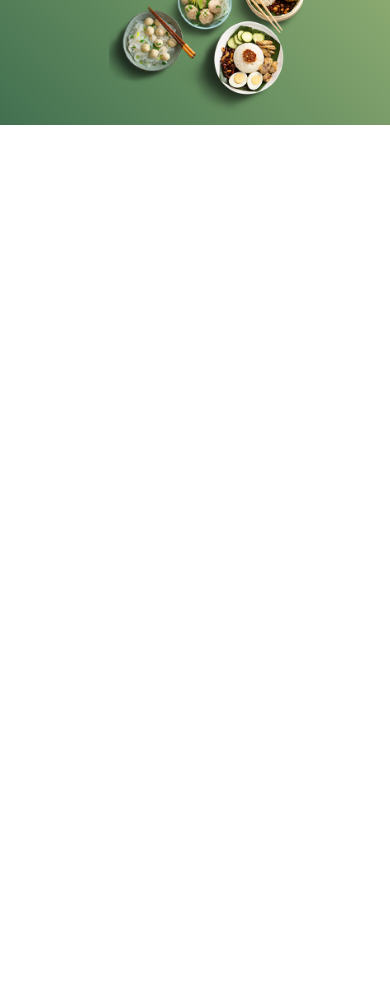
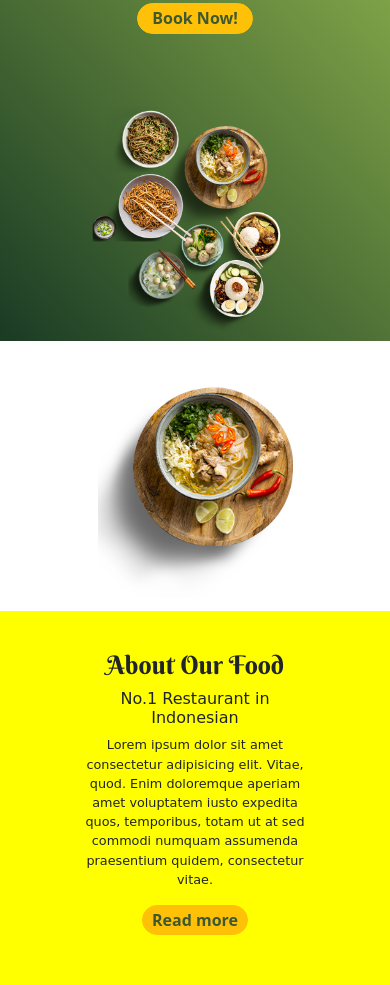
Before and after one commit to JaiiSingh/Indonesian_Cuisine, a plain HTML site: page index.html in a window 390 px wide. Shown: the part 394-1379 px from the top of the page. Before the commit the page ends 844 px from the top, so only its background shows below. Drawn offline with nearby package versions, Linux system fonts and the light colour scheme; a web font is replaced by a local one.

Commit message:
about-section

```diff
--- a/css/style.css
+++ b/css/style.css
@@ -26,8 +26,7 @@ Home Section
 
 */
 #Home{
-    background-image:  linear-gradient(47deg,#427050,#b7cd85);
-
+    background-image: linear-gradient(47deg,#1a3b24,#aacf57);
     text-align: center;
 }
 .bg-vector{
@@ -35,7 +34,7 @@ Home Section
     background-size: 300px 300px ;
 }
 
-.tittle-name{
+.title-name{
     font-family: 'Berkshire Swash', cursive;
     font-size: 5.7rem;
     line-height: 43px;
@@ -43,18 +42,32 @@ Home Section
     color: white;
 
 }
-.tittle-name::first-line{
+.title-name::first-line{
     font-size: 2.5rem;
 }
-.tittle-dish{
+.title-div p{
+    color: white;
+    letter-spacing: 1px;
+    text-align: left;
+    opacity: 50%;
+    font-family: 'Edu NSW ACT Foundation', cursive;
+    margin: 7% auto 4% auto;
+    width: 70%;
+
+}
+.title-dish{
     max-width: 90%;
 }
 .btn{
     color: rgb(62, 88, 49);
-    padding:5px 30px ;
+    padding:.8% 4% ;
     margin-bottom: 50px;
+    border-radius:1em;
+    font-weight: 700;
 }
-
+.navbar-toggler:focus{
+    box-shadow: 0 0 0 0;
+}
 .inline{
     display: inline-block;
 }
@@ -62,11 +75,42 @@ Home Section
     position: relative;
 }
 
+/* About section */
+#about{
+    text-align: center;
+}
+.about-food{
+    display: flex;
+    align-items: center;
+    background-color: yellow;
+    padding: 3% 7% 0% 36%;
+    height: 70%;
+}
+.about-img{
+    position: relative;
+    left: 0%;
+    bottom: 6%;
+    width: 200%;
+}
 
 
 
 
-@media screen and (max-width:767px) {
+.about-food h1{
+    font-family: 'Berkshire Swash', cursive;
+    font-size: 2rem;
+}
+.about-food h4{
+    font-family: 'Farsan', cursive;
+    font-size: 1.2rem;
+}
+.about-food p{
+    font-family: 'Edu NSW ACT Foundation', cursive;
+    font-size: 1.2em;
+    letter-spacing: 50%;
+}
+
+@media screen and (max-width:768px) {
     .search{
        width: 4%;
     }
@@ -74,23 +118,69 @@ Home Section
         margin-left: 0;
     }
 
-    .tittle-name{
-        font-size:2.4rem ;
+    .title-name{
+        font-size:2.7rem ;
         line-height: 24px;
         margin-bottom: 30px;
     }
-    .tittle-name::first-line{
-        font-size:.8rem ;
+    .title-name::first-line{
+        font-size:.8.2rem ;
     }
 
+    .title-dish{
+        width: 70%;
+    }
+
+   /* about section */
+
+   .about-img{
+    width: 50%;
+   }
+
+   .about-food h1{
+    font-family: 'Berkshire Swash', cursive;
+    font-size: 1.1rem;
+}
+.about-food h4{
+    font-family: 'Farsan', cursive;
+    font-size: .8rem;
+}
+.about-food p{
+    font-family: 'Edu NSW ACT Foundation', cursive;
+    font-size: .4rem;
+    letter-spacing: 50%;
+}
+ .about-food div{
+    margin-left: auto;
+    margin-right: auto;
+    width: 60%;
+ }
+  .about-food{
+    padding: 10% 0% 0% 0%;
+    height: auto;
+  }
 }
 
 @media screen and (max-width:991px){
-    .tittle-name{
+    .title-name{
         font-size:2.8rem ;
         line-height: 24px;
     }
-    .tittle-name::first-line{
+    .title-name::first-line{
         font-size:1.25rem ;
     }
+  /* About section */
+    .about-food h1{
+        font-family: 'Berkshire Swash', cursive;
+        font-size: 1.6rem;
+    }
+    .about-food h4{
+        font-family: 'Farsan', cursive;
+        font-size: 1rem;
+    }
+    .about-food p{
+        font-family: 'Edu NSW ACT Foundation', cursive;
+        font-size: .8rem;
+        letter-spacing: 50%;
+    }
 }
--- a/index.html
+++ b/index.html
@@ -9,7 +9,7 @@
 
   <!-- Google Font -->
   <style>
-    @import url('https://fonts.googleapis.com/css2?family=Berkshire+Swash&display=swap');
+    @import url('https://fonts.googleapis.com/css2?family=Berkshire+Swash&family=Edu+NSW+ACT+Foundation&family=Farsan&display=swap');
   </style>
 
   <!-- Bootstrap -->
@@ -35,7 +35,7 @@
     <nav class="navbar navbar-expand-md bg-green">
       <div class="container-md">
         <a class="navbar-brand col-3" href="#"><img class="logo" src="image/logo.png" alt=""></a>
-        <button class="navbar-toggler ms-auto nav-button" type="button" data-bs-toggle="collapse"
+        <button class="navbar-toggler ms-auto nav-button " type="button" data-bs-toggle="collapse"
           data-bs-target="#navbarNav" aria-controls="navbarNav" aria-expanded="false" aria-label="Toggle navigation">
           <span class="navbar-toggler-icon"></span>
         </button>
@@ -75,23 +75,45 @@
     <div class="bg-vector">
       <div class="container">
         <div class="row">
-          <div class="col-md-6 ">
-            <h1 class="tittle-name ">Indonesian Cusine <br> Restaurant</h1>
+          <div class="col-md-6 title-div">
+            <h1 class="title-name ">Indonesian Cusine <br> Restaurant</h1>
+            <p>Lorem ipsum dolor, sit amet consectetur adipisicing elit. Ab culpa vitae magni doloribus odit cupiditate
+              natus maxime. Laborum at nulla rerum beatae! Modi amet ad, sapiente mollitia nobis rem illum.</p>
+            <button type="button" class="btn btn-warning">Book Now!</button>
           </div>
 
           <div class="col-md-6">
-            <img class="tittle-dish" src="image/dish group.png" alt="dish group">
+            <img class="title-dish" src="image/dish group.png" alt="dish group">
           </div>
         </div>
       </div>
-
     </div>
-
-
 
   </section>
 
+  <!-- About Section -->
 
+  <section id="about">
+    <div class="container-fluid px-0  ">
+      <div class="row mt-5">
+        <div class="col-md-3 img-div">
+          <img class="about-img" src="image/dish3.png" alt="">
+        </div>
+        <div class="col-md-9  ">
+          <div class="about-food ">
+             <div>
+              <h1>About Our Food</h1>
+              <h4>No.1 Restaurant in Indonesian</h4>
+              <p>Lorem ipsum dolor sit amet consectetur adipisicing elit. Vitae, quod. Enim doloremque aperiam amet
+                voluptatem iusto expedita quos, temporibus, totam ut at sed commodi numquam assumenda praesentium
+                quidem, consectetur vitae.</p>
+              <button type="button" class="btn btn-warning ">Read more</button>
+            </div>
+          </div>
+        </div>
+      </div>
+    </div>
+  </section>
 
 
 
```
